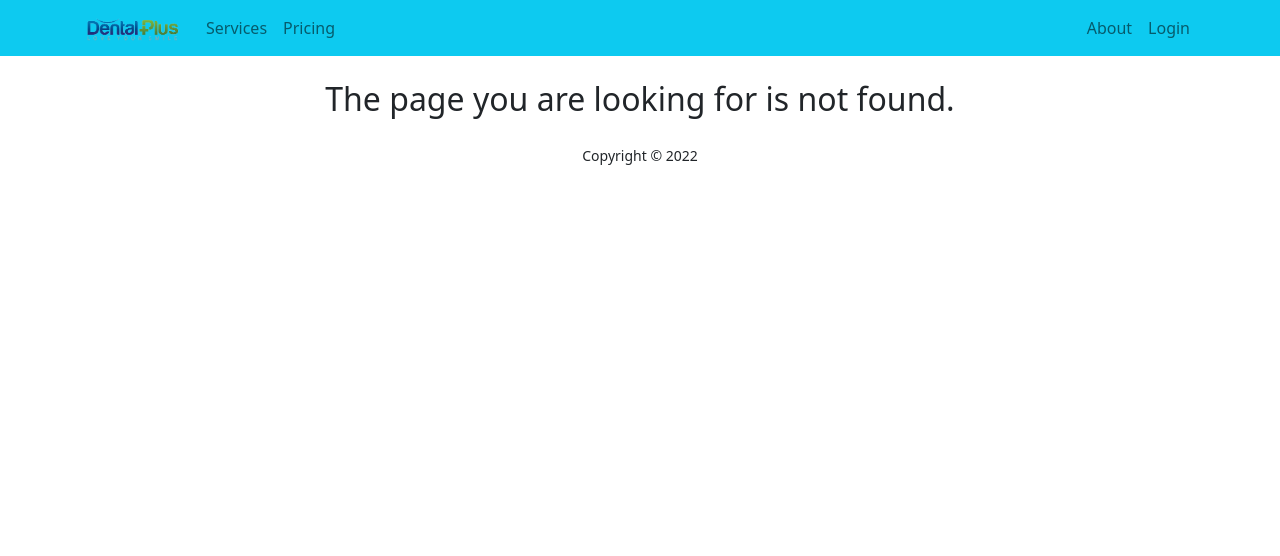
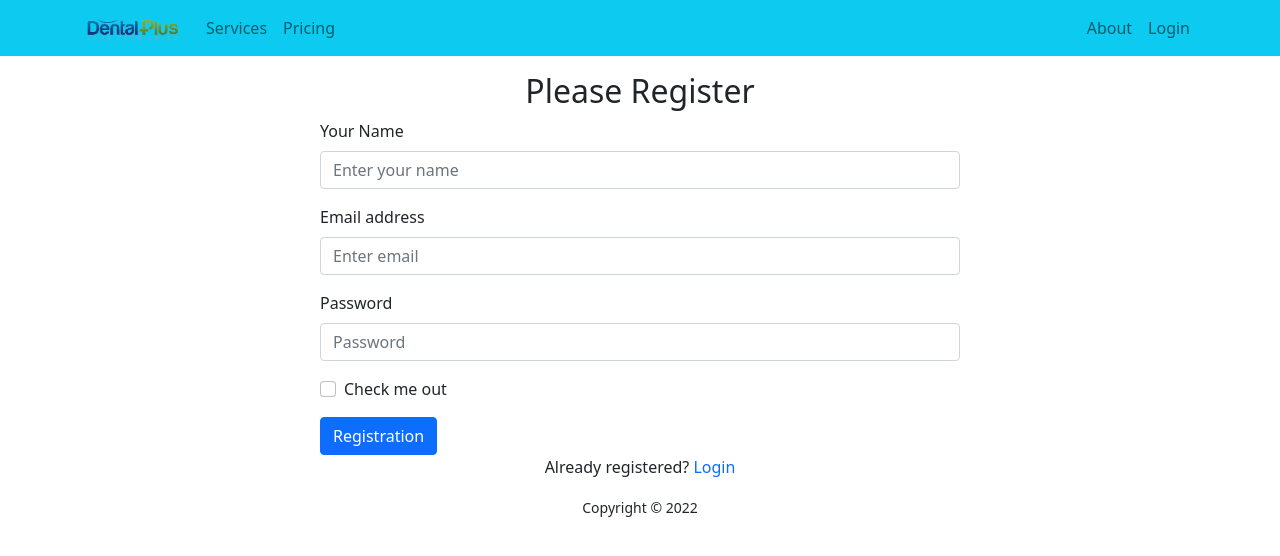
Before and after one commit to md-najmul-haque/dental-health-client-side, a React (Create React App) app: page /register in a window 1280 px wide. Before the commit this address had no page. Shown: the top 556 px of the page. Built offline with nearby package versions, Linux system fonts and the light colour scheme.

Commit message:
login & register form added

```diff
--- a/src/App.js
+++ b/src/App.js
@@ -2,6 +2,8 @@ import { Route, Routes } from 'react-router-dom';
 import './App.css';
 import Checkout from './Pages/Home/Checkout/Checkout';
 import Home from './Pages/Home/Home/Home';
+import Registration from './Pages/Home/Registration/Registration';
+import Login from './Pages/Login/Login';
 import NotFound from './Pages/NotFound/NotFound';
 import Footer from './Pages/Shared/Footer/Footer';
 import Header from './Pages/Shared/Header/Header';
@@ -14,6 +16,8 @@ function App() {
         <Route path='/' element={<Home></Home>}></Route>
         <Route path='/home' element={<Home></Home>}></Route>
         <Route path='/checkout' element={<Checkout></Checkout>}></Route>
+        <Route path='/login' element={<Login></Login>}></Route>
+        <Route path='/register' element={<Registration></Registration>}></Route>
         <Route path='/*' element={<NotFound></NotFound>}></Route>
       </Routes>
       <Footer></Footer>
--- a/src/Pages/Home/Home/Home.js
+++ b/src/Pages/Home/Home/Home.js
@@ -5,7 +5,7 @@ import Testimonials from '../Testimonials/Testimonials';
 
 const Home = () => {
     return (
-        <div>
+        <div id='home'>
             <Banner></Banner>
             <Services></Services>
             <Testimonials></Testimonials>
--- /dev/null
+++ b/src/Pages/Home/Registration/Registration.js
@@ -0,0 +1,56 @@
+import React from 'react';
+import { Button, Form } from 'react-bootstrap';
+import { Link } from 'react-router-dom';
+import { useCreateUserWithEmailAndPassword } from 'react-firebase-hooks/auth';
+import auth from '../../../firebase.init';
+
+
+const Register = () => {
+
+    const [
+        createUserWithEmailAndPassword,
+        user,
+        loading,
+        error,
+    ] = useCreateUserWithEmailAndPassword(auth);
+
+    const handleSubmit = event => {
+        event.preventDefault();
+        const name = event.target.name.value
+        const email = event.target.email.value
+        const password = event.target.password.value;
+        console.log(name, email, password)
+        createUserWithEmailAndPassword(email, password);
+    }
+
+    return (
+        <div className='mt-3'>
+            <h2 className='text-center'>Please Register</h2>
+            <Form onSubmit={handleSubmit} className='w-50 mx-auto'>
+                <Form.Group className="mb-3" controlId="formBasicEmail">
+                    <Form.Label>Your Name</Form.Label>
+                    <Form.Control type="text" placeholder="Enter your name" required />
+                </Form.Group>
+
+                <Form.Group className="mb-3" controlId="formBasicEmail">
+                    <Form.Label>Email address</Form.Label>
+                    <Form.Control type="email" placeholder="Enter email" required />
+                </Form.Group>
+
+                <Form.Group className="mb-3" controlId="formBasicPassword">
+                    <Form.Label>Password</Form.Label>
+                    <Form.Control type="password" placeholder="Password" required />
+                </Form.Group>
+                <Form.Group className="mb-3" controlId="formBasicCheckbox">
+                    <Form.Check type="checkbox" label="Check me out" />
+                </Form.Group>
+                <Button variant="primary" type="submit">
+                    Registration
+                </Button>
+            </Form>
+            <p className='text-center'>Already registered? <Link to='/login' className='text-decoration-none'>Login</Link></p>
+        </div>
+    );
+};
+
+export default Register;
--- a/src/Pages/Home/Services/Services.js
+++ b/src/Pages/Home/Services/Services.js
@@ -11,7 +11,7 @@ const Services = () => {
     }, [])
 
     return (
-        <div className='container mx-auto mb-5'>
+        <div id='services' className='container mx-auto mb-5'>
             <h2 className='text-center text-info mt-4 mb-3'>Providing Services</h2>
 
             <div className='row container-fluid'>
--- /dev/null
+++ b/src/Pages/Login/Login.js
@@ -0,0 +1,51 @@
+import React from 'react';
+import { Button, Form } from 'react-bootstrap';
+import { Link } from 'react-router-dom';
+import auth from '../../firebase.init';
+import { useSignInWithEmailAndPassword } from 'react-firebase-hooks/auth';
+
+
+const Login = () => {
+    const [
+        signInWithEmailAndPassword,
+        user,
+        loading,
+        error,
+    ] = useSignInWithEmailAndPassword(auth);
+
+
+    const onSubmit = event => {
+        event.preventDefault();
+        const email = event.target.email.value;
+        const password = event.target.password.value;
+        signInWithEmailAndPassword(email, password)
+    }
+
+    return (
+        <div className='w-50 mt-4 mx-auto'>
+            <h2> Please Login</h2>
+            <Form onSubmit='onSubmit'>
+                <Form.Group className="mb-3" controlId="formBasicEmail">
+                    <Form.Label>Email address</Form.Label>
+                    <Form.Control type="email" placeholder="Enter email" required />
+                </Form.Group>
+
+                <Form.Group className="mb-3" controlId="formBasicPassword">
+                    <Form.Label>Password</Form.Label>
+                    <Form.Control type="password" placeholder="Password" required />
+                </Form.Group>
+                <Form.Group className="mb-3" controlId="formBasicCheckbox">
+                    <Form.Check type="checkbox" label="Check me out" />
+                </Form.Group>
+
+                <Button variant="primary" type="submit">
+                    Login
+                </Button>
+            </Form>
+            <p>New in Health Plus? Please <Link className='text-decoration-none my-2' to='/register'>Register</Link></p>
+
+        </div >
+    );
+};
+
+export default Login;
--- a/src/Pages/Shared/Header/Header.js
+++ b/src/Pages/Shared/Header/Header.js
@@ -8,17 +8,17 @@ const Header = () => {
     return (
         <Navbar collapseOnSelect className='' expand="lg" sticky='top' bg="info" variant="light">
             <Container>
-                <Navbar.Brand href="#home">
+                <Navbar.Brand href="Home#home">
                     <img className='logo' src={logo} alt="" />
                 </Navbar.Brand>
                 <Navbar.Toggle aria-controls="responsive-navbar-nav" />
                 <Navbar.Collapse id="responsive-navbar-nav">
                     <Nav className="me-auto">
-                        <Nav.Link href="#services">Services</Nav.Link>
+                        <Nav.Link href="home#services">Services</Nav.Link>
                         <Nav.Link href="#pricing">Pricing</Nav.Link>
                     </Nav>
                     <Nav>
-                        <Nav.Link href="#about">About</Nav.Link>
+                        <Nav.Link href="home#about">About</Nav.Link>
                         <Nav.Link eventKey={2} as={Link} to="/login">
                             Login
                         </Nav.Link>
--- /dev/null
+++ b/src/firebase.init.js
@@ -0,0 +1,22 @@
+// Import the functions you need from the SDKs you need
+import { initializeApp } from "firebase/app";
+// TODO: Add SDKs for Firebase products that you want to use
+// https://firebase.google.com/docs/web/setup#available-libraries
+import { getAuth } from "firebase/auth";
+
+// Your web app's Firebase configuration
+const firebaseConfig = {
+    apiKey: "AIzaSyBR-EE-0tI5RTxoiW4sG9t75pGmDxhL-As",
+    authDomain: "health-plus-20321.firebaseapp.com",
+    projectId: "health-plus-20321",
+    storageBucket: "health-plus-20321.appspot.com",
+    messagingSenderId: "843286638134",
+    appId: "1:843286638134:web:f49fb40804fb048c8db297"
+};
+
+// Initialize Firebase
+const app = initializeApp(firebaseConfig);
+
+const auth = getAuth(app)
+
+export default auth;
```
